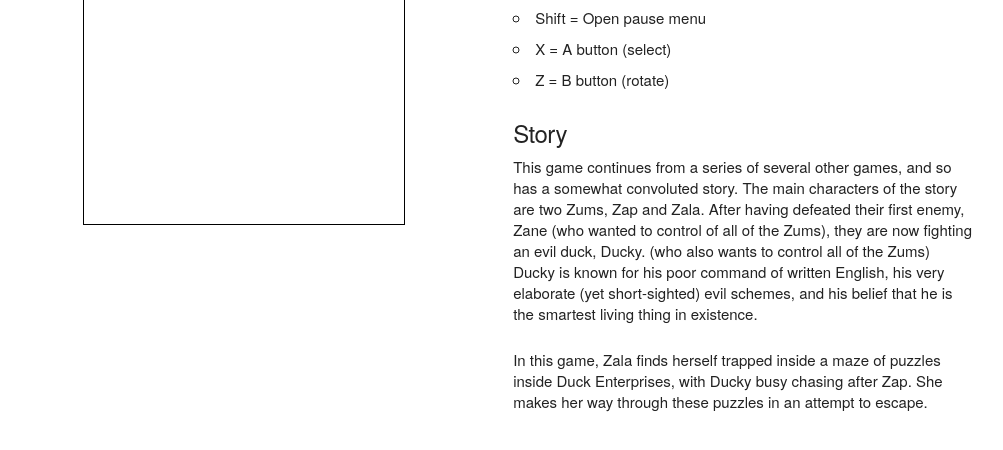
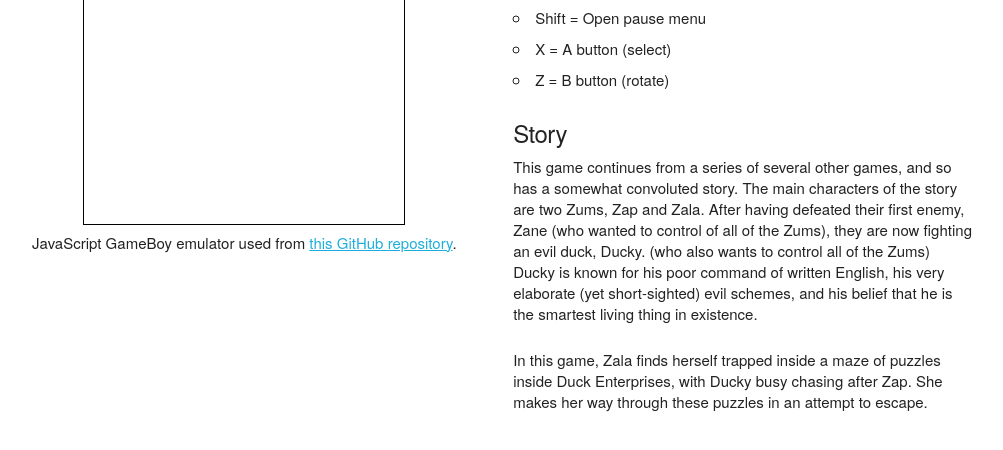
Before and after one commit to thatoddmailbox/zpgb, a plain HTML site: page docs/index.html in a window 1280 px wide. Shown: the part 152-602 px from the top of the page, without its empty margins (146-1149 px from the left). Drawn offline with Linux system fonts and the light colour scheme; no server answers.

Commit message:
add link to source code of emulator

```diff
--- a/docs/index.html
+++ b/docs/index.html
@@ -21,6 +21,7 @@
 				<div class="six columns">
 					<div id="status">Loading...</div>
 					<canvas></canvas>
+					<p>JavaScript GameBoy emulator used from <a href="https://github.com/taisel/GameBoy-Online" target="_blank">this GitHub repository</a>.</p>
 				</div>
 				<div class="six columns instructions">
 					<h5>Controls</h5>
```
